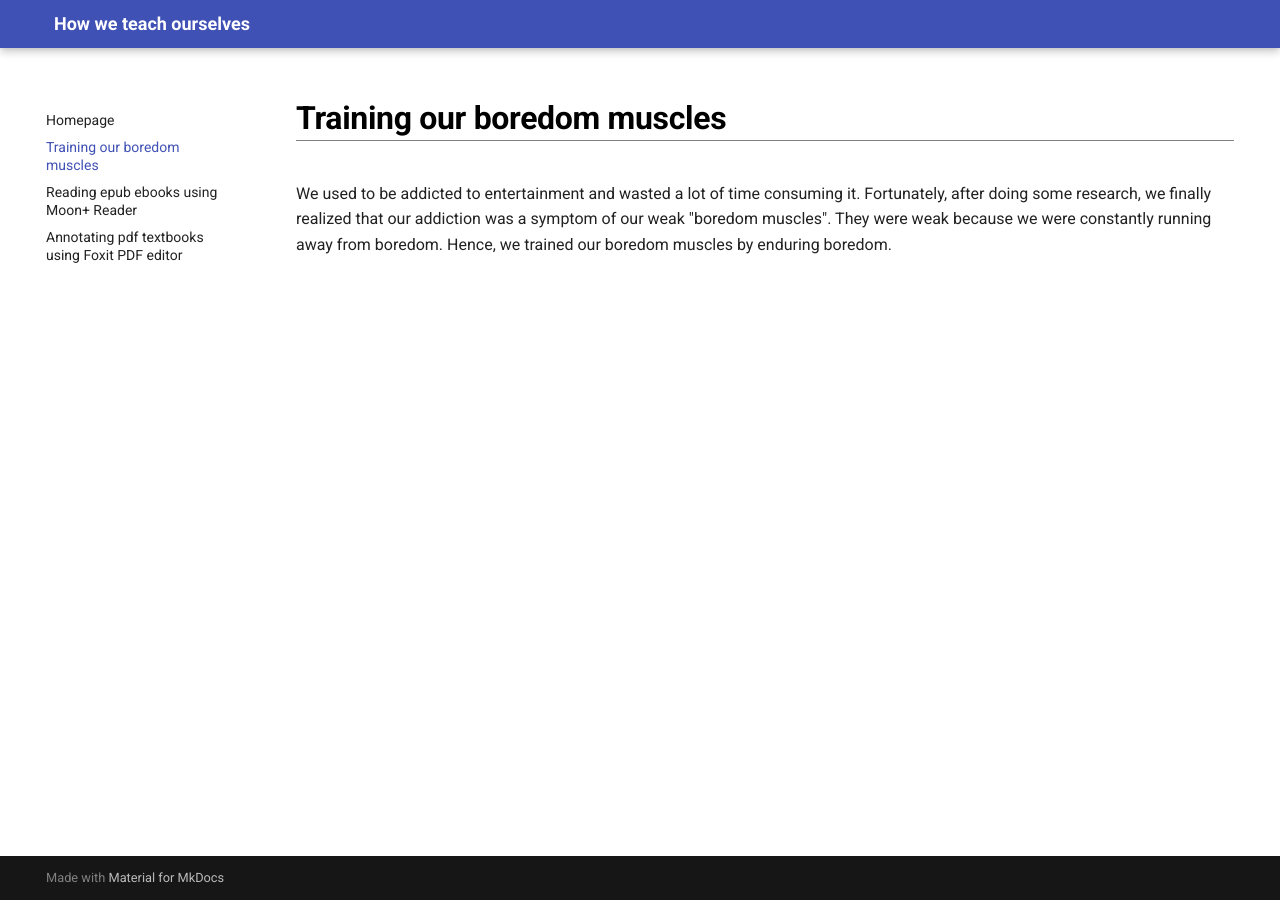
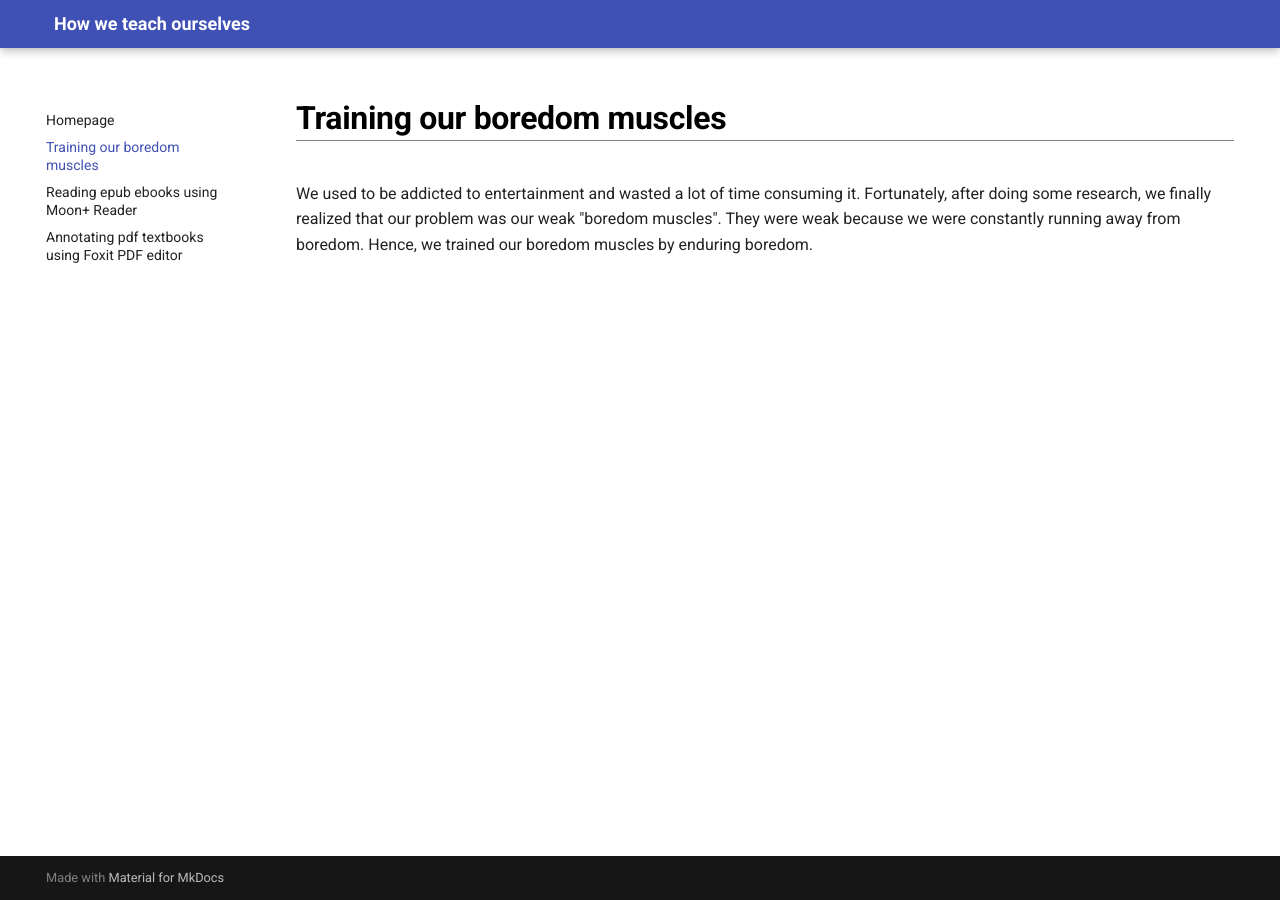
Before and after one commit to maximilian-ho/how-we-teach-ourselves, an MkDocs documentation site: the page built from docs/boredom.md, in a window 1280 px wide. Built offline with MkDocs 1.6.1 and Material for MkDocs 9.7.7, drawn with Linux system fonts in a browser that asks for light colours.

Commit message:
Update boredom.md

```diff
--- a/docs/boredom.md
+++ b/docs/boredom.md
@@ -1,3 +1,3 @@
 # Training our boredom muscles
 
-We used to be addicted to entertainment and wasted a lot of time consuming it. Fortunately, after doing some research, we finally realized that our addiction was a symptom of our weak "boredom muscles". They were weak because we were constantly running away from boredom. Hence, we trained our boredom muscles by enduring boredom.
+We used to be addicted to entertainment and wasted a lot of time consuming it. Fortunately, after doing some research, we finally realized that our problem was our weak "boredom muscles". They were weak because we were constantly running away from boredom. Hence, we trained our boredom muscles by enduring boredom.
```
